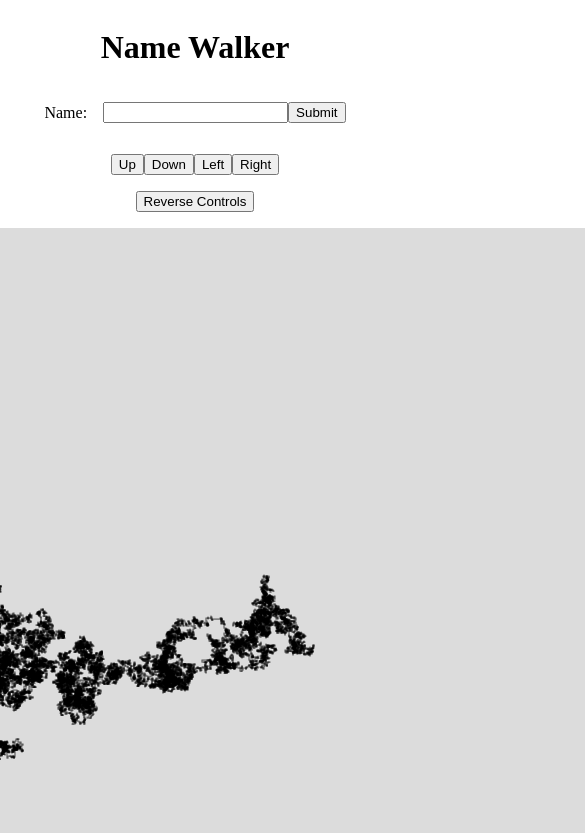
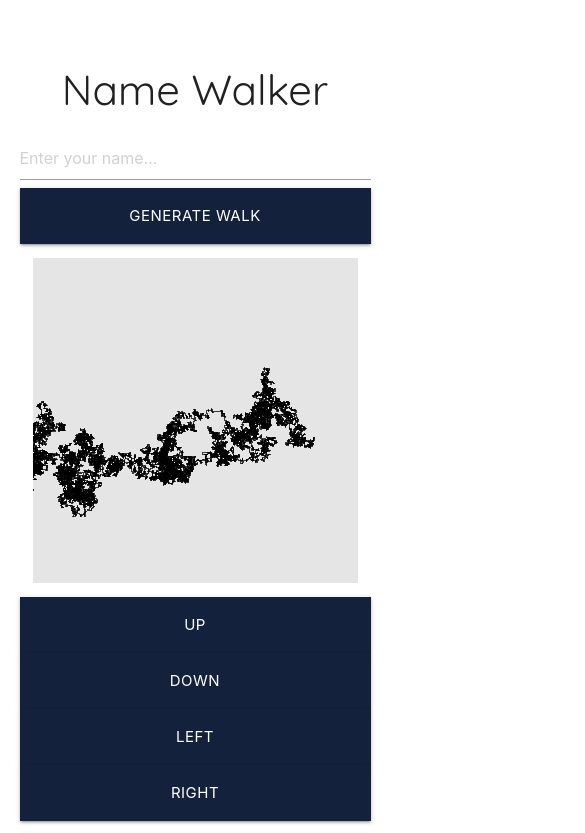
Before and after one commit to alexfrankcodes/name-walker, a React (Create React App) app: page / in a window 390 px wide. Shown: the top 833 px of the page, 585 px wide, since content can reach past the window. Built offline with nearby package versions, Linux system fonts and the light colour scheme.

Commit message:
Refactor + styling changes
- Changed variable names to make more sense
- Removed repetitive/useless code
- Added Materialize for styling
- Adding styling to make site mobile-ready/responsive

```diff
--- a/public/index.html
+++ b/public/index.html
@@ -10,6 +10,17 @@
       content="An app that performs a random walk based on a name"
     />
     <link rel="manifest" href="%PUBLIC_URL%/manifest.json" />
+    <link rel="preconnect" href="https://fonts.gstatic.com" />
+    <link
+      href="https://fonts.googleapis.com/css2?family=Quicksand&display=swap"
+      rel="stylesheet"
+    />
+    <link
+      rel="stylesheet"
+      href="https://cdnjs.cloudflare.com/ajax/libs/materialize/1.0.0/css/materialize.min.css"
+    />
+    <script src="https://cdnjs.cloudflare.com/ajax/libs/materialize/1.0.0/js/materialize.min.js"></script>
+
     <title>Name Walker</title>
   </head>
   <body>
--- a/src/App.css
+++ b/src/App.css
@@ -1,27 +1,94 @@
+:root {
+  --black: #000000ff;
+  --oxford-blue: #14213dff;
+  --orange-web: #fca311ff;
+  --platinum: #e5e5e5ff;
+  --white: #ffffffff;
+}
+
+* {
+  font-family: 'Quicksand', sans-serif;
+  color: var(--denim-blue)
+}
+
 .App {
-  width: 100%;
   display: flex;
   flex-direction: column;
   align-items: center;
+  height: 100vh;
 }
 
-.canvas {
-  display: flex;
-  flex-direction: column;
+h1 {
+  font-size: 3rem;
 }
 
-.canvas div {
+.sketch div {
   margin-bottom: 1rem;
   display: flex;
   align-items: center;
   justify-content: center;
 }
 
-.canvas p {
-  display: inline;
-  margin-right: 1rem;
+input {
+  padding: 0;
 }
 
-.canvas input {
-  display: inline;
+input:focus {
+  border-bottom-color: var(--oxford-blue) !important;
+  box-shadow: 0 1px 0 0 var(--oxford-blue) !important;
 }
+
+.btn {
+  background-color: var(--oxford-blue);
+  border-radius: 0%;
+}
+
+.btn:hover {
+  background-color: hsl(221, 51%, 20%);
+}
+
+.btn:focus {
+  background-color: hsl(221, 51%, 20%);
+}
+
+.navigation .btn {
+  min-width: 7rem;
+  max-width: 7rem;
+}
+
+.generateButton {
+  margin-left: 1rem;
+}
+
+@media only screen and (max-width: 600px) {
+  .App {
+    padding: 0;
+    margin-top: 2rem;
+  }
+
+  input {
+    max-width: 90vw;
+    margin: 0;
+    padding: 0;
+  }
+
+  canvas {
+    margin: 1rem;
+  }
+
+  .sketch div {
+    flex-direction: column;
+    padding: 0;
+    margin: 0;
+  }
+
+  .btn {
+    min-width: 90vw !important;
+    height: 4rem;
+    margin: 0;
+  }
+
+  .reverseButton {
+    margin: 1rem 0;
+  }
+}
--- a/src/App.js
+++ b/src/App.js
@@ -1,11 +1,11 @@
 import "./App.css";
-import Canvas from "./components/Canvas";
+import RandomWalkerSketch from "./components/RandomWalkerSketch";
 
 function App() {
   return (
     <div className="App">
       <h1>Name Walker</h1>
-      <Canvas className="canvas" />
+      <RandomWalkerSketch />
     </div>
   );
 }
--- a/src/components/Canvas.js
+++ /dev/null
@@ -1,159 +0,0 @@
-import React, { Component, createRef } from "react";
-import p5 from "p5";
-
-export default class Canvas extends Component {
-  constructor(props) {
-    super(props);
-    this.myRef = createRef();
-  }
-  Sketch = (p) => {
-    let width = 800;
-    let height = width;
-
-    let x = width / 2;
-    let y = height / 2;
-
-    let stepSize = 1;
-    let walkLength = 250000;
-
-    let navigationJump = 50;
-
-    let name = "";
-    let seed = 0;
-
-    let userInput = p.createDiv();
-    let nameLabel = p.createElement("p", "Name:");
-    let nameField = p.createInput();
-    let submitButton = p.createButton("Submit");
-
-    let navigation = p.createDiv();
-    let up = p.createButton("Up");
-    let down = p.createButton("Down");
-    let left = p.createButton("Left");
-    let right = p.createButton("Right");
-
-    let reverse = p.createDiv();
-    let reverseButton = p.createButton("Reverse Controls");
-
-    /* p5.js setup function */
-    p.setup = () => {
-      userInput.child(nameLabel);
-      userInput.child(nameField);
-      userInput.child(submitButton);
-
-      submitButton.mousePressed(convertNameToSeed);
-      p.randomSeed(seed);
-
-      navigation.child(up);
-      navigation.child(down);
-      navigation.child(left);
-      navigation.child(right);
-
-      up.mousePressed(navigateUp);
-      down.mousePressed(navigateDown);
-      left.mousePressed(navigateLeft);
-      right.mousePressed(navigateRight);
-
-      reverse.child(reverseButton);
-      reverseButton.mousePressed(reverseNavigationControls);
-
-      p.createCanvas(width, height);
-      p.pixelDensity(1);
-    };
-
-    function convertNameToSeed() {
-      let counter = 0;
-      name = nameField.value();
-      for (let i = 0; i < name.length; i++) {
-        counter += name.charCodeAt(i);
-      }
-      seed = counter;
-      repaint();
-    }
-
-    function repaint() {
-      p.clear();
-      p.draw();
-    }
-
-    function navigateUp() {
-      console.log("up");
-      p.translate(0, navigationJump);
-      p.draw();
-    }
-
-    function navigateDown() {
-      console.log("up");
-      p.translate(0, -navigationJump);
-      p.draw();
-    }
-
-    function navigateLeft() {
-      console.log("up");
-      p.translate(navigationJump, 0);
-      p.draw();
-    }
-
-    function navigateRight() {
-      p.translate(-navigationJump, 0);
-      p.draw();
-    }
-
-    function reverseNavigationControls() {
-      navigationJump *= -1;
-    }
-
-    function staticRandomWalk() {
-      x = width / 2;
-      y = height / 2;
-
-      p.background(220);
-      p.randomSeed(seed);
-
-      for (let i = 0; i < walkLength; i++) {
-        let c = p.color(0, 0, 0);
-
-        p.stroke(c);
-        p.strokeWeight(1);
-
-        p.noSmooth();
-        p.point(x, y);
-
-        let r = Math.floor(p.random() * 4);
-
-        switch (r) {
-          case 0:
-            x += stepSize;
-            break;
-          case 1:
-            x -= stepSize;
-            break;
-          case 2:
-            y += stepSize;
-            break;
-          case 3:
-            y -= stepSize;
-            break;
-          default:
-            break;
-        }
-      }
-      p.noLoop();
-    }
-
-    // TODO: Animate through the walk
-    //function realtimeRandomWalk() {}
-
-    p.draw = () => {
-      staticRandomWalk();
-    };
-  };
-
-  componentDidMount() {
-    this.myP5 = new p5(this.Sketch, this.myRef.current);
-  }
-
-  render() {
-    return <div className="canvas" ref={this.myRef}></div>;
-  }
-}
--- /dev/null
+++ b/src/components/RandomWalkerSketch.js
@@ -0,0 +1,181 @@
+import React, { Component, createRef } from "react";
+import p5 from "p5";
+
+export default class RandomWalkerSketch extends Component {
+  constructor(props) {
+    super(props);
+    this.myRef = createRef();
+  }
+
+  Sketch = (p) => {
+    // Responsive canvas size
+    let width = Math.min(p.windowWidth / 1.2, 600);
+    let height = width;
+
+    // Starting point in center of canvas
+    let x = width / 2;
+    let y = height / 2;
+
+    // Walk variables
+    let stepSize = 1;
+    let numberOfPoints = 125000;
+
+    let name = "";
+    let seed = 0;
+
+    let navigationJump = 50;
+
+    /* Canvas UI Elements */
+
+    // Name input and submission
+    let userInput = p.createDiv();
+    let nameField = p.createInput();
+    nameField.attribute("placeholder", "Enter your name...");
+    let generateButton = p
+      .createButton("Generate Walk")
+      .class("generateButton btn waves-effect waves-light btn-large");
+
+    let walkDisplay = p.createDiv();
+
+    let navigation = p.createDiv().class("navigation");
+    let up = p
+      .createButton("Up")
+      .class("btn waves-effect waves-light btn-large");
+    let down = p
+      .createButton("Down")
+      .class("btn waves-effect waves-light btn-large");
+    let left = p
+      .createButton("Left")
+      .class("btn waves-effect waves-light btn-large");
+    let right = p
+      .createButton("Right")
+      .class("btn waves-effect waves-light btn-large");
+
+    let reverse = p.createDiv();
+    let reverseButton = p
+      .createButton("Reverse Controls")
+      .class("reverseButton btn waves-effect waves-light btn-large");
+
+    /* p5.js setup function */
+    p.setup = () => {
+      userInput.child(nameField);
+      userInput.child(generateButton);
+
+      generateButton.mousePressed(convertNameToSeed);
+
+      walkDisplay.child(p.createCanvas(width, height));
+
+      reverse.child(reverseButton);
+      reverseButton.mousePressed(reverseNavigationControls);
+
+      reverse.child(reverseButton);
+      reverseButton.mousePressed(reverseNavigationControls);
+
+      navigation.child(up);
+      navigation.child(down);
+      navigation.child(left);
+      navigation.child(right);
+
+      up.mousePressed(navigateUp);
+      down.mousePressed(navigateDown);
+      left.mousePressed(navigateLeft);
+      right.mousePressed(navigateRight);
+
+      p.pixelDensity(1);
+    };
+
+    function convertNameToSeed() {
+      let accumulator = 0;
+      name = nameField.value();
+      for (let i = 0; i < name.length; i++) {
+        accumulator += name.charCodeAt(i);
+      }
+      seed = accumulator;
+      p.redraw();
+    }
+
+    function navigateUp() {
+      p.translate(0, -navigationJump);
+      p.draw();
+    }
+
+    function navigateDown() {
+      p.translate(0, navigationJump);
+      p.draw();
+    }
+
+    function navigateLeft() {
+      p.translate(-navigationJump, 0);
+      p.draw();
+    }
+
+    function navigateRight() {
+      p.translate(navigationJump, 0);
+      p.draw();
+    }
+
+    function reverseNavigationControls() {
+      navigationJump *= -1;
+    }
+
+    function staticRandomWalk() {
+      x = width / 2;
+      y = height / 2;
+
+      p.background(229);
+      p.randomSeed(seed);
+
+      for (let i = 0; i < numberOfPoints; i++) {
+        let c = p.color(0);
+
+        p.stroke(c);
+        p.strokeWeight(stepSize);
+
+        p.noSmooth();
+        p.point(x, y);
+
+        let r = Math.floor(p.random() * 4);
+
+        switch (r) {
+          case 0:
+            x += stepSize;
+            break;
+          case 1:
+            x -= stepSize;
+            break;
+          case 2:
+            y += stepSize;
+            break;
+          case 3:
+            y -= stepSize;
+            break;
+          default:
+            break;
+        }
+      }
+      p.noLoop();
+    }
+
+    // TODO: Animate through the walk
+    //function realtimeRandomWalk() {}
+    p.windowResized = () => {
+      if (p.windowWidth < 600) {
+        p.resizeCanvas(p.windowWidth / 1.2, p.windowWidth / 1.2);
+      } else {
+        p.resizeCanvas(600, 600);
+      }
+    };
+
+    p.draw = () => {
+      staticRandomWalk();
+    };
+  };
+
+  componentDidMount() {
+    this.myP5 = new p5(this.Sketch, this.myRef.current);
+  }
+
+  render() {
+    return <div className="sketch" ref={this.myRef}></div>;
+  }
+}
```
Also changed, not shown: 1 other file (tests, documents, lock files or other folders).
